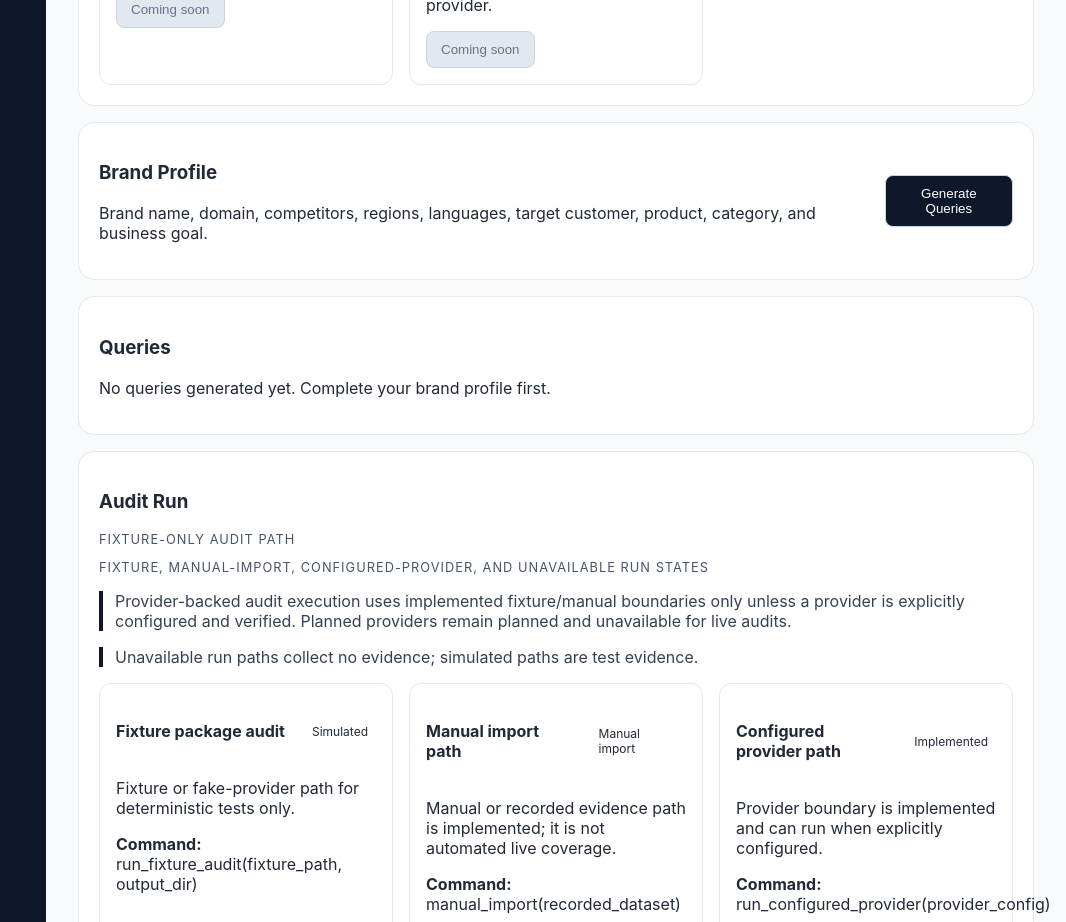
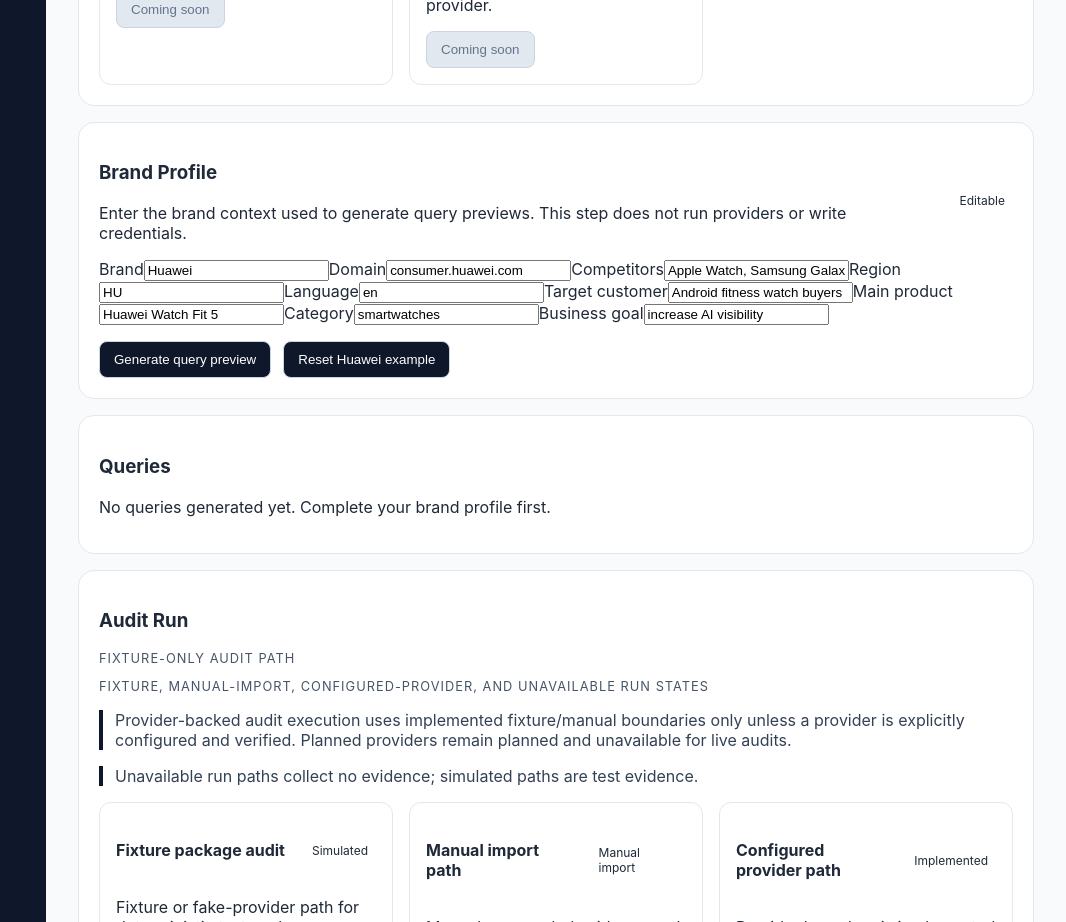
Before and after one commit to alexwang91/GEO-Agent, a React (Vite) app in the folder apps/desktop/: page / in a window 1280 px wide. Shown: the part 1460-2382 px from the top of the page, without its empty margins (214-1280 px from the left). Built offline with nearby package versions, Linux system fonts and the light colour scheme.

Commit message:
feat: add desktop brand profile query preview

```diff
--- a/apps/desktop/src/App.jsx
+++ b/apps/desktop/src/App.jsx
@@ -61,12 +61,69 @@ const runPaths = [
   { label: 'Provider access issue', statusKey: 'unavailable', command: 'resolve_provider_access()' },
 ];
 
+const defaultBrandProfile = {
+  brand: 'Huawei',
+  domain: 'consumer.huawei.com',
+  competitors: 'Apple Watch, Samsung Galaxy Watch',
+  region: 'HU',
+  language: 'en',
+  targetCustomer: 'Android fitness watch buyers',
+  mainProduct: 'Huawei Watch Fit 5',
+  category: 'smartwatches',
+  businessGoal: 'increase AI visibility',
+};
+
+const brandProfileFields = [
+  ['brand', 'Brand'],
+  ['domain', 'Domain'],
+  ['competitors', 'Competitors'],
+  ['region', 'Region'],
+  ['language', 'Language'],
+  ['targetCustomer', 'Target customer'],
+  ['mainProduct', 'Main product'],
+  ['category', 'Category'],
+  ['businessGoal', 'Business goal'],
+];
+
 function statusClass(status) {
   return status.toLowerCase().replaceAll(' ', '-').replaceAll('/', '-');
 }
 
 function statusFor(statusKey) {
   return providerStatusCopy[statusKey];
+}
+
+function splitList(value) {
+  return String(value || '')
+    .split(',')
+    .map((item) => item.trim())
+    .filter(Boolean);
+}
+
+function formatCompetitors(value) {
+  const competitors = splitList(value);
+  if (competitors.length === 0) {
+    return 'competitors';
+  }
+  if (competitors.length === 1) {
+    return competitors[0];
+  }
+  if (competitors.length === 2) {
+    return `${competitors[0]} and ${competitors[1]}`;
+  }
+  return `${competitors.slice(0, -1).join(', ')}, and ${competitors[competitors.length - 1]}`;
+}
+
+function buildQueryPreview(profile) {
+  const competitors = formatCompetitors(profile.competitors);
+  const region = profile.region || 'target region';
+  return [
+    { intent: 'brand', query: `What is ${profile.brand} for ${profile.targetCustomer}?` },
+    { intent: 'category', query: `Best ${profile.category} tools for ${profile.targetCustomer} in ${region}` },
+    { intent: 'comparison', query: `Compare ${profile.brand} with ${competitors}` },
+    { intent: 'buying_intent', query: `Should ${profile.targetCustomer} choose ${profile.brand} for ${profile.businessGoal}?` },
+    { intent: 'alternatives', query: `Best alternatives to ${profile.brand}: ${competitors}` },
+  ];
 }
 
 function MetricCard({ label, value }) {
@@ -116,10 +173,22 @@ function EngineBreakdown({ engines }) {
 }
 
 export function App() {
+  const [brandProfile, setBrandProfile] = useState(defaultBrandProfile);
+  const [queryPreview, setQueryPreview] = useState([]);
   const [reportView, setReportView] = useState(emptyReportArtifactView());
   const [loadState, setLoadState] = useState('empty');
   const [loadError, setLoadError] = useState('');
   const packageFiles = reportView.files.length ? ['manifest.json', ...reportView.files] : [];
+
+  function handleBrandProfileChange(event) {
+    const { name, value } = event.target;
+    setBrandProfile((current) => ({ ...current, [name]: value }));
+  }
+
+  function handleGenerateQueries(event) {
+    event.preventDefault();
+    setQueryPreview(buildQueryPreview(brandProfile));
+  }
 
   async function handlePackageFiles(event) {
     setLoadState('loading');
@@ -184,17 +253,44 @@ export function App() {
           </div>
         </section>
 
-        <section id="brand-profile" className="panel split">
-          <div>
-            <h3>Brand Profile</h3>
-            <p>Brand name, domain, competitors, regions, languages, target customer, product, category, and business goal.</p>
+        <section id="brand-profile" className="panel">
+          <div className="card-header">
+            <div>
+              <h3>Brand Profile</h3>
+              <p>Enter the brand context used to generate query previews. This step does not run providers or write credentials.</p>
+            </div>
+            <span className="status implemented">Editable</span>
           </div>
-          <button>Generate Queries</button>
+          <form className="profile-form" onSubmit={handleGenerateQueries}>
+            <div className="form-grid">
+              {brandProfileFields.map(([name, label]) => (
+                <label className="field" key={name}>
+                  <span>{label}</span>
+                  <input name={name} value={brandProfile[name]} onChange={handleBrandProfileChange} />
+                </label>
+              ))}
+            </div>
+            <div className="download-actions">
+              <button type="submit">Generate query preview</button>
+              <button type="button" onClick={() => setBrandProfile(defaultBrandProfile)}>Reset Huawei example</button>
+            </div>
+          </form>
         </section>
 
         <section id="queries" className="panel">
           <h3>Queries</h3>
-          <p>No queries generated yet. Complete your brand profile first.</p>
+          {queryPreview.length ? (
+            <div className="query-list">
+              {queryPreview.map((item) => (
+                <article className="query-card" key={item.intent}>
+                  <span className="eyebrow">{item.intent}</span>
+                  <p>{item.query}</p>
+                </article>
+              ))}
+            </div>
+          ) : (
+            <p>No queries generated yet. Complete your brand profile first.</p>
+          )}
         </section>
 
         <section id="audit-run" className="panel">
```
